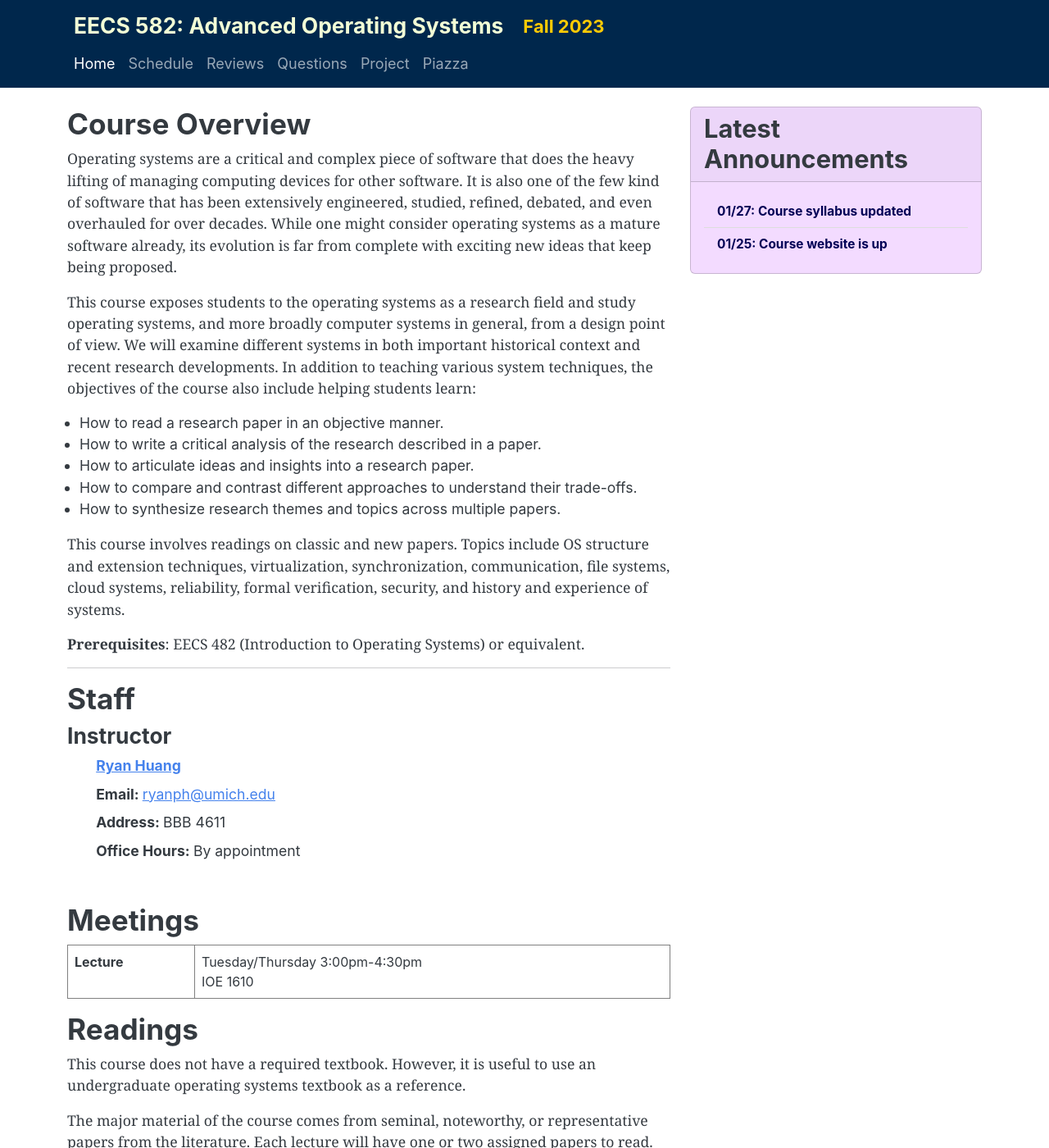
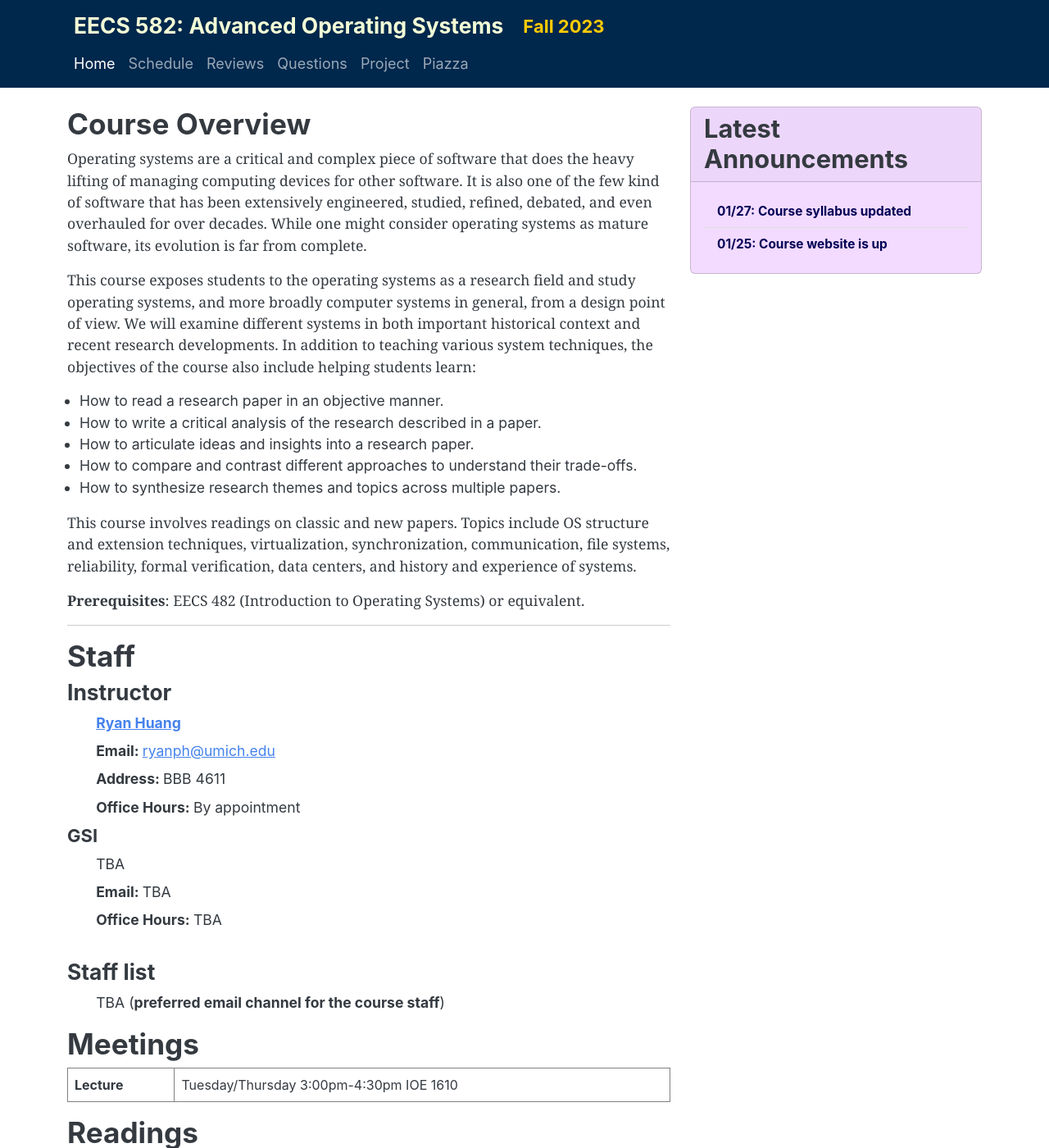
Before and after one commit to eecs582/eecs582.github.io, a Jekyll site: the page built from index.md, in a window 1280 px wide and 1400 px high. Shown: the whole window at 82% size. Built offline with Jekyll 4.4.1, drawn with Linux system fonts in a browser that asks for light colours; some of the changed text lies outside the part shown.

Commit message:
update schedule

```diff
--- a/_layouts/schedule.html
+++ b/_layouts/schedule.html
@@ -5,7 +5,7 @@
     {% include banner.html %}
     <div class="container">
       <div class="row">
-        <div class="col-md-10 body-content">
+        <div class="col-md-12 body-content">
           {{ content }}
           {% include footer.html %}
         </div>
--- a/index.md
+++ b/index.md
@@ -5,11 +5,11 @@
 ## Course Overview
 
 Operating systems are a critical and complex piece of software that does the
-heavy lifting of managing computing devices for other software. It is also
-one of the few kind of software that has been extensively engineered,
-studied, refined, debated, and even overhauled for over decades. While one
-might consider operating systems as a mature software already, its evolution is far
-from complete with exciting new ideas that keep being proposed.
+heavy lifting of managing computing devices for other software. It is also one
+of the few kind of software that has been extensively engineered, studied,
+refined, debated, and even overhauled for over decades. While one might
+consider operating systems as mature software, its evolution is far from
+complete.
 
 This course exposes students to the operating systems as a research field and
 study operating systems, and more broadly computer systems in general, from a design
@@ -23,11 +23,10 @@
 * How to compare and contrast different approaches to understand their trade-offs.
 * How to synthesize research themes and topics across multiple papers.
 
-This course involves readings on classic and new papers. Topics include
-OS structure and extension techniques, virtualization,
-synchronization, communication, file systems, cloud systems,
-reliability, formal verification, security, and
-history and experience of systems.
+This course involves readings on classic and new papers. Topics include OS
+structure and extension techniques, virtualization, synchronization,
+communication, file systems, reliability, formal verification,
+data centers, and history and experience of systems.
 
 **Prerequisites**: EECS 482 (Introduction to Operating Systems) or equivalent.
 
@@ -41,12 +40,18 @@
 	<dd><b>Email: </b><a href="mailto:ryanph@umich.edu">ryanph@umich.edu</a></dd>
 	<dd><b>Address: </b>BBB 4611</dd>
 	<dd><b>Office Hours: </b>By appointment</dd>
+	<dt><h5>GSI</h5></dt>
+	<dd>TBA</dd>
+	<dd><b>Email: </b>TBA</dd>
+	<dd><b>Office Hours: </b>TBA</dd>
   <br>
+	<dt><h4>Staff list</h4></dt>
+	<dd>TBA (<b>preferred email channel for the course staff</b>)</dd>
 </dl>
 
 ## Meetings
 
-| **Lecture**               | Tuesday/Thursday 3:00pm-4:30pm <br> IOE 1610|
+| **Lecture**               | Tuesday/Thursday 3:00pm-4:30pm IOE 1610|
 {: .table .table-bordered .table-hover}
 
 ## Readings
@@ -94,10 +99,27 @@
 presentation schedule sign-up over email.
 
 ## Grading
-* Class participation: 20%
-* Reviews: 20%
-* Quizzes: 10%
-* Project: 50%
+
+<table class="table table-bordered table-hover border-primary">
+  <tbody>
+    <tr>
+      <th scope="row">Reviews</th>
+      <td>20%</td>
+    </tr>
+    <tr>
+      <th scope="row">Paper Presentation</th>
+      <td>15%</td>
+    </tr>
+    <tr>
+      <th scope="row">Class Participation</th>
+      <td>15%</td>
+    </tr>
+    <tr>
+      <th scope="row">Project</th>
+      <td>50%</td>
+    </tr>
+  </tbody>
+</table>
 
 ## Policies
 
```
Also changed, not shown: project.md (+4 -6 lines), schedule.html (+17 -6 lines).
